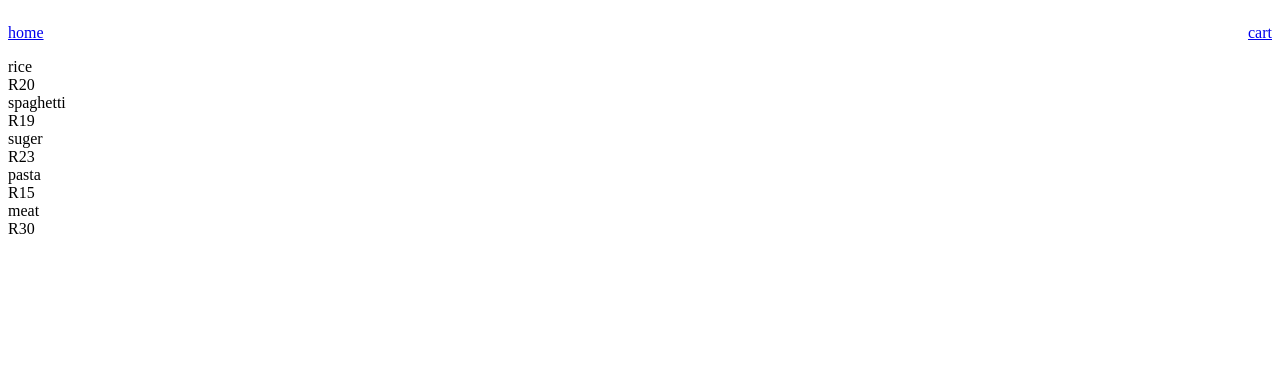
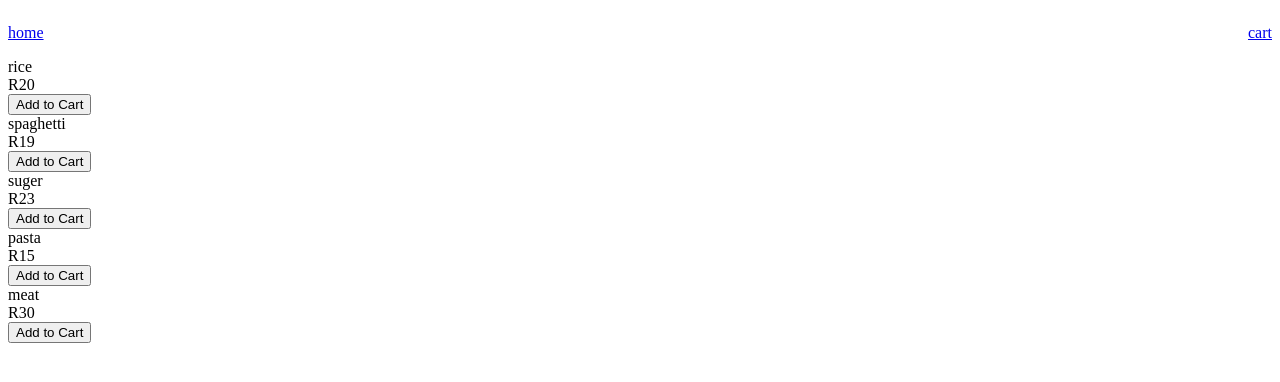
Before and after one commit to dr96mabuza/shopping-cart, a React (Create React App) app: page / in a window 1280 px wide. Shown: the top 382 px of the page. Built offline with nearby package versions, Linux system fonts and the light colour scheme.

Commit message:
added total and buttons to clear item from cart and whole cart

```diff
--- a/src/components/App.js
+++ b/src/components/App.js
@@ -7,14 +7,17 @@ function App(props) {
     <div className="App">
       {inventory.map((a) => {
         return (
-          <div
-            key={a.item}
-            onClick={() => {
-              handleClick(a);
-            }}
-          >
-            <div>{a.item}</div>
-            <div>R{a.price}</div>
+          <div key={a.item} id="product-Container">
+            <div className="product-name">{a.item}</div>
+            <div className="product-price">R{a.price}</div>
+            <button
+              className="product-addToCartButton"
+              onClick={() => {
+                handleClick(a);
+              }}
+            >
+              Add to Cart
+            </button>
           </div>
         );
       })}
--- a/src/components/shop.js
+++ b/src/components/shop.js
@@ -1,7 +1,7 @@
 import React from "react";
 
 function Shop(props) {
-  const { cart } = props;
+  const { cart, total, clearCart } = props;
 
   return (
     <>
@@ -15,6 +15,8 @@ function Shop(props) {
           );
         })}
       </div>
+      <div>R{total}</div>
+      <button onClick={clearCart}>Clear Cart</button>
     </>
   );
 }
--- a/src/routerswitch.js
+++ b/src/routerswitch.js
@@ -1,4 +1,4 @@
-import React, { useState } from "react";
+import React, { useState, useEffect } from "react";
 import { BrowserRouter, Routes, Route } from "react-router-dom";
 import App from "./components/App";
 import Shop from "./components/shop";
@@ -15,19 +15,63 @@ const initialValues = [
 const RouteSwitch = () => {
   const [inventory] = useState(initialValues);
   const [cart, setCart] = useState([]);
+  const [totalPrice, setTotalPrice] = useState(0);
 
-  const handleClick = (item) => {
-    setCart(cart.concat(item));
+  const handleAddToCart = (item) => {
+    const click = cart.some((a) => {
+      return a === item;
+    });
+
+    if (click === false) {
+      setCart(cart.concat(item));
+    }
   };
+
+  const calculateTotal = (array) => {
+    const total = array.reduce((a, b) => {
+      return a + b.price * b.num;
+    }, 0);
+    return total;
+  };
+
+  const clearCart = () => {
+    setCart([]);
+  };
+
+  const removeItemFromCart = (cartItem) => {
+    const product = cart.some((a) => {
+      return a === cartItem;
+    });
+
+    const num = cart.find();
+
+    if (product === true) {
+      cart.splice(num, 1);
+    }
+  };
+
+  useEffect(() => {
+    if (cart.length === 0) {
+      setTotalPrice(0);
+    } else {
+      setTotalPrice(calculateTotal(cart));
+    }
+  }, [cart]);
+
   return (
     <BrowserRouter>
       <Nav />
       <Routes>
         <Route
           path="/"
-          element={<App inventory={inventory} handleClick={handleClick} />}
+          element={<App inventory={inventory} handleClick={handleAddToCart} />}
         />
-        <Route path="/shop" element={<Shop cart={cart} />} />
+        <Route
+          path="/shop"
+          element={
+            <Shop cart={cart} total={totalPrice} clearCart={clearCart} />
+          }
+        />
       </Routes>
     </BrowserRouter>
   );
```
